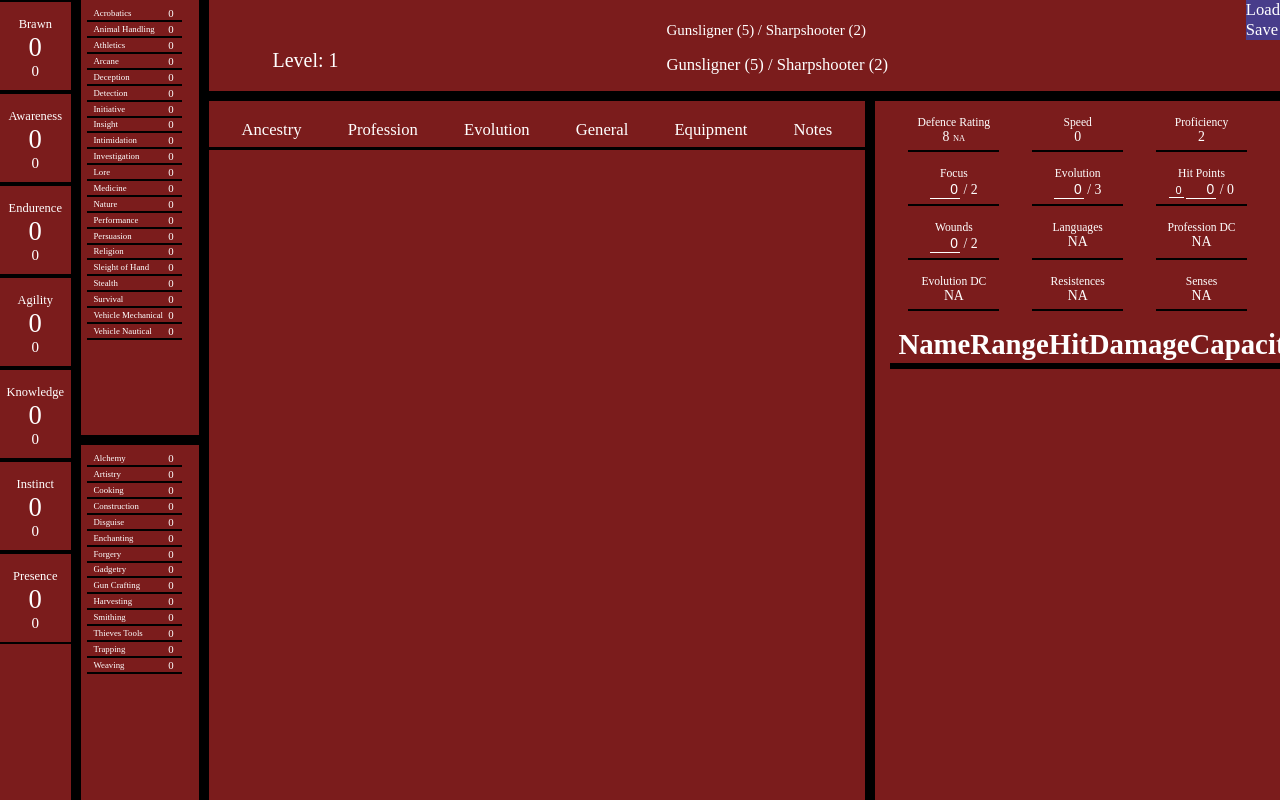
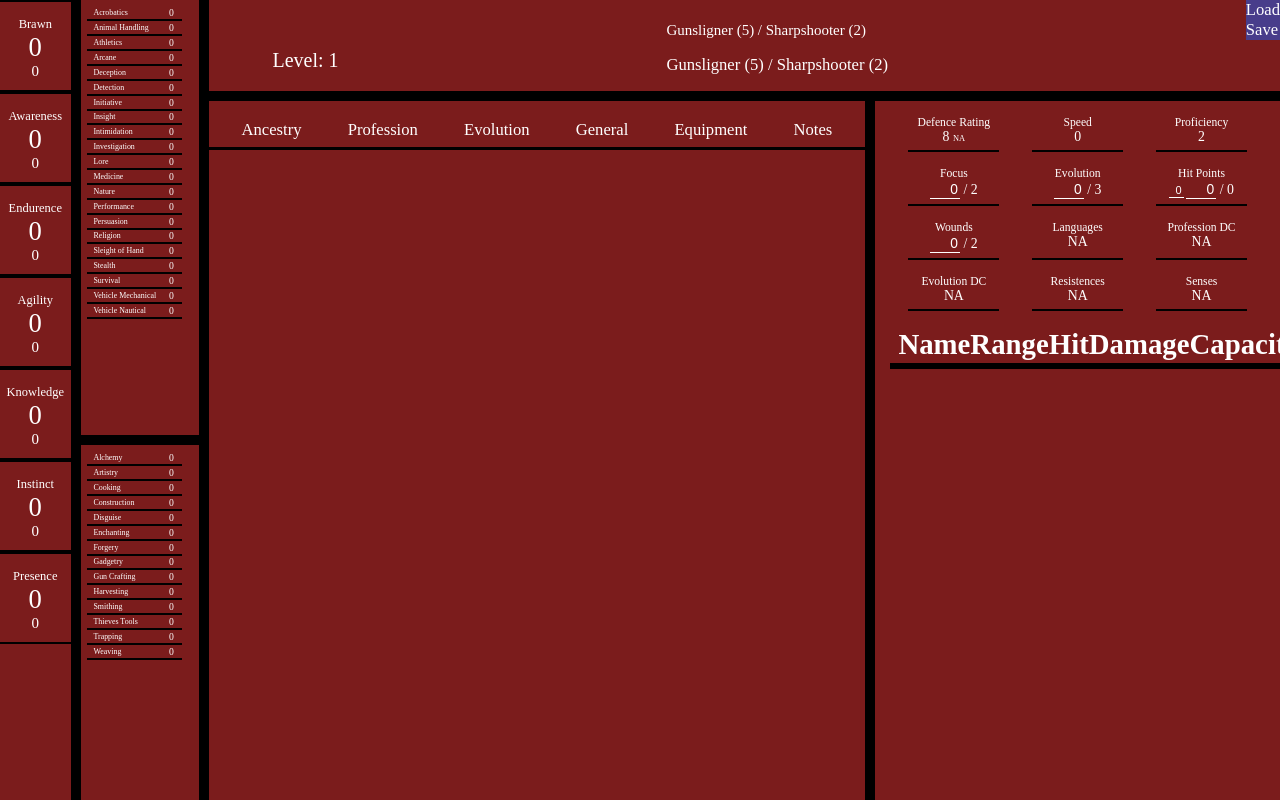
Before and after one commit to Beardhunter/Testsite, a plain HTML site: page viewer/index.html in a window 1280 px wide. Drawn offline with Linux system fonts and the light colour scheme.

Commit message:
Update character_viewer.css

```diff
--- a/viewer/character_viewer.css
+++ b/viewer/character_viewer.css
@@ -14,6 +14,12 @@
     left: 0;
     right: 94.1%;
     bottom: 0;
+}
+
+@media only screen and (max-height: 1000px) {
+    #section_skill, #section_tool {
+      font-size: 90%;
+    }
   }
 
 #section_skill {
@@ -39,7 +45,6 @@
     scrollbar-width: thin;
     scrollbar-gutter: stable;
 }
-
 #section_skill > div, #section_tool > div {
     padding: 1%;
     border-bottom: 2px solid black;
```
Lines whose indentation alone changed are shown as unchanged.
